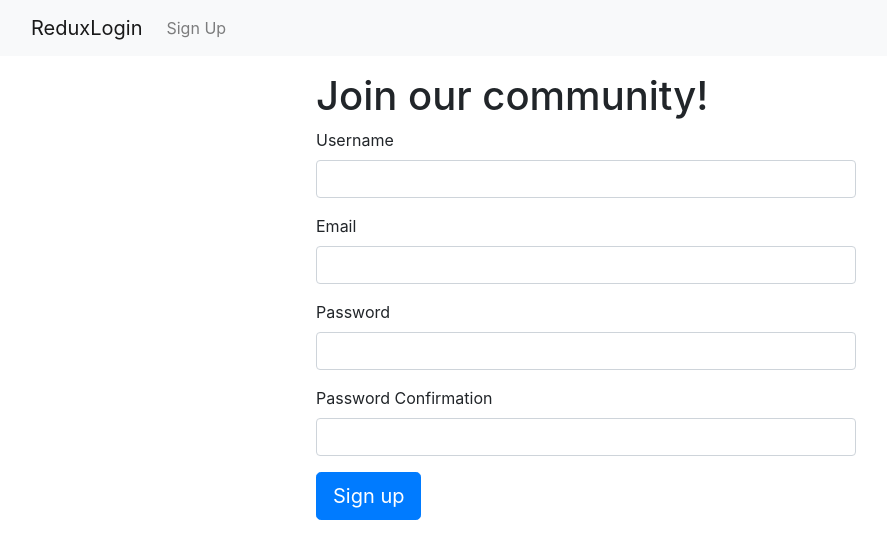
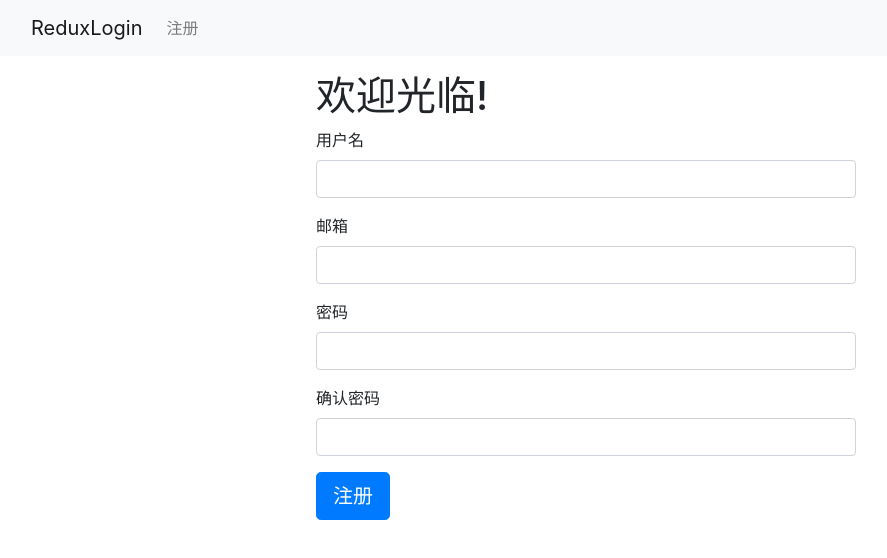
Before and after one commit to twomiya/redux-login, a React (Create React App) app in the folder client/: page /signup in a window 1280 px wide. Shown: the top 558 px of the page, without its empty margins (54-941 px from the left). Built offline with nearby package versions, Linux system fonts and the light colour scheme.

Commit message:
页面修改

```diff
--- a/client/src/actions/signupActions.js
+++ b/client/src/actions/signupActions.js
@@ -1,6 +1,6 @@
 import axios from 'axios';
 export const userSigupRequest = (userData) => {
    return dispatch =>{
-       return axios.post('api/user',userData)
+       return axios.post('api/users',userData)
    }
 }
--- a/client/src/components/NavigationBar.js
+++ b/client/src/components/NavigationBar.js
@@ -19,7 +19,7 @@ class NavigationBar extends Component {
               <div className="collapse navbar-collapse" id="navbarsExample05">
                 <ul className="navbar-nav mr-auto">
                   <li className="nav-item">
-                    <Link className="nav-link" to="/signup">Sign Up</Link>
+                    <Link className="nav-link" to="/signup">注册</Link>
                   </li>
                 </ul>
               </div>
--- a/client/src/components/signup/SignupForm.js
+++ b/client/src/components/signup/SignupForm.js
@@ -27,10 +27,10 @@ class SignupForm extends Component {
   render() {
     return (
       <form onSubmit={ this.onSubmit }>
-        <h1>Join our community!</h1>
+        <h1>欢迎光临!</h1>
 
         <div className="form-group">
-          <label className="control-label">Username</label>
+          <label className="control-label">用户名</label>
 
           <input
             value={ this.state.username }
@@ -42,7 +42,7 @@ class SignupForm extends Component {
         </div>
 
         <div className="form-group">
-          <label className="control-label">Email</label>
+          <label className="control-label">邮箱</label>
 
           <input
             value={ this.state.email }
@@ -54,7 +54,7 @@ class SignupForm extends Component {
         </div>
 
         <div className="form-group">
-          <label className="control-label">Password</label>
+          <label className="control-label">密码</label>
 
           <input
             value={ this.state.password }
@@ -66,7 +66,7 @@ class SignupForm extends Component {
         </div>
 
         <div className="form-group">
-          <label className="control-label">Password Confirmation</label>
+          <label className="control-label">确认密码</label>
 
           <input
             value={ this.state.passwordConfirmation }
@@ -79,7 +79,7 @@ class SignupForm extends Component {
 
         <div className="form-group">
           <button className="btn btn-primary btn-lg">
-            Sign up
+            注册
           </button>
         </div>
       </form>
--- a/package.json
+++ b/package.json
@@ -17,7 +17,10 @@
   },
   "homepage": "https://github.com/twomiya/redux-login#readme",
   "dependencies": {
-    "express": "^4.16.4"
+    "body-parser": "^1.18.3",
+    "express": "^4.16.4",
+    "lodash": "^4.17.11",
+    "validator": "^10.9.0"
   },
   "devDependencies": {
     "babel-cli": "^6.26.0",
```
Also changed, not shown: 1 other file (tests, documents, lock files or other folders).
